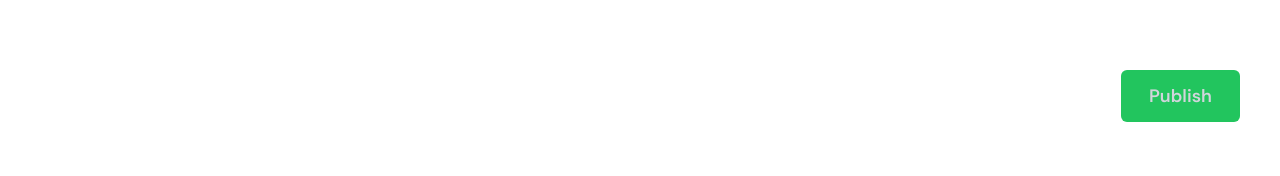
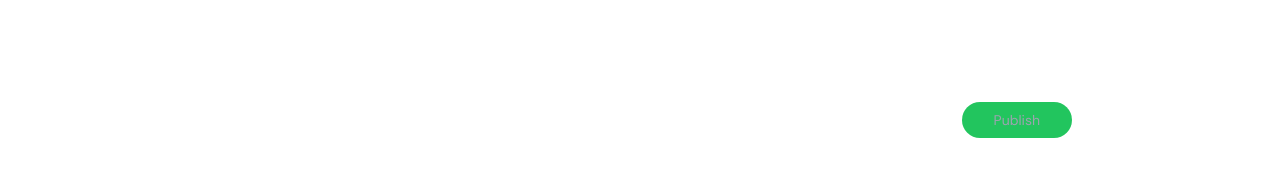
Before and after one commit to yashrajvrma/ChitPost-blog, a React (Vite) app in the folder frontend/: page /blog/create in a window 1280 px wide. Shown: the part 646-822 px from the top of the page. Built offline with nearby package versions, Linux system fonts and the light colour scheme; sample sign-in values are in the browser's storage.

Commit message:
all blogs route

```diff
--- a/frontend/src/App.tsx
+++ b/frontend/src/App.tsx
@@ -7,6 +7,8 @@ import UserAuth from "./pages/UserAuth";
 import GuestOnly from "./pages/GuestOnly";
 import PublishBlog from "./pages/PublishBlog";
 import PublishedPage from "./pages/PublishedPage";
+import AllBlogs from "./pages/AllBlogs";
+// import Blogs from "./pages/Blogs";
 
 function App() {
   return (
@@ -30,7 +32,7 @@ function App() {
               </GuestOnly>
             }
           />
-          {/* <Route path={"/blogs"} element={<Blogs />} /> */}
+          <Route path={"/blogs"} element={<AllBlogs />} />
           <Route
             path={"/blog/:id"}
             element={
--- a/frontend/src/components/EditorComponent.tsx
+++ b/frontend/src/components/EditorComponent.tsx
@@ -123,7 +123,7 @@ export default function EditorComponent() {
       // Optionally handle the response
       console.log("Successfully published");
       setTimeout(() => {
-        navigate("/");
+        navigate("/blogs");
       }, 2000);
     } catch (error) {
       console.error("Error publishing content:", error);
@@ -164,9 +164,99 @@ export default function EditorComponent() {
   }, [editorData]);
 
   return (
-    <div className="flex flex-col min-h-screen">
-      {/* Editor Container */}
-      <div className="flex-grow">
+    // <div className="flex flex-col min-h-screen">
+    //   {/* Editor Container */}
+    //   <div className="flex-grow">
+    //     <Editor
+    //       className="bg-transparent font-sans text-base h-full"
+    //       defaultValue=""
+    //       disableLocalStorage={true}
+    //       onUpdate={(editor) => {
+    //         setEditorData(editor?.getHTML() || "");
+    //       }}
+    //       handleImageUpload={handleImageUpload}
+    //     />
+    //   </div>
+
+    //   {/* Publish Button */}
+    //   <div className="flex flex-row">
+    //     <button
+    //       onClick={handlePublish}
+    //       className={`flex items-center md:text-lg justify-center md:px-7 md:py-3 px-5 py-2 text-base font-semibold rounded-md transition-colors duration-200 ${
+    //         isPublishable
+    //           ? "bg-green-500 hover:bg-green-600 text-white"
+    //           : "bg-green-500 text-gray-300 hover:cursor-not-allowed"
+    //       }`}
+    //       disabled={!isPublishable}
+    //     >
+    //       Publish
+    //     </button>
+    //     <Toaster containerClassName="text-lg font-sans" />
+    //   </div>
+    // </div>
+    // correct
+    // <div className="relative flex flex-col min-h-screen max-w-4xl mx-auto w-full">
+    //   <div className="flex-grow pb-20">
+    //     <Editor
+    //       className="bg-transparent font-sans text-base h-full"
+    //       defaultValue=""
+    //       disableLocalStorage={true}
+    //       onUpdate={(editor) => {
+    //         setEditorData(editor?.getHTML() || "");
+    //       }}
+    //       handleImageUpload={handleImageUpload}
+    //     />
+    //   </div>
+
+    //   <div className="absolute bottom-0 w-full bg-white border-t border-gray-200">
+    //     <div className="max-w-4xl mx-auto w-full flex justify-end py-4 px-4">
+    //       <button
+    //         onClick={handlePublish}
+    //         className={`flex items-center md:text-lg justify-center md:px-7 md:py-3 px-5 py-2 text-base font-semibold rounded-md transition-colors duration-200 ${
+    //           isPublishable
+    //             ? "bg-green-500 hover:bg-green-600 text-white"
+    //             : "bg-green-500 text-gray-300 hover:cursor-not-allowed"
+    //         }`}
+    //         disabled={!isPublishable}
+    //       >
+    //         Publish
+    //       </button>
+    //       <Toaster containerClassName="text-lg font-sans" />
+    //     </div>
+    //   </div>
+    // </div>
+    // <div className="relative flex flex-col min-h-screen max-w-4xl mx-auto w-full overflow-hidden">
+    //   <div className="flex-grow pb-20">
+    //     <Editor
+    //       className="bg-transparent font-sans text-base h-full bg-red-400"
+    //       defaultValue=""
+    //       disableLocalStorage={true}
+    //       onUpdate={(editor) => {
+    //         setEditorData(editor?.getHTML() || "");
+    //       }}
+    //       handleImageUpload={handleImageUpload}
+    //     />
+    //   </div>
+
+    //   <div className="fixed bottom-0 left-0 w-full bg-white border-gray-200">
+    //     <div className="max-w-4xl mx-auto w-full flex justify-end py-4 px-4">
+    //       <button
+    //         onClick={handlePublish}
+    //         className={`flex items-center md:text-sm justify-center md:px-8 md:py-2 px-5 py-2 text-sm rounded-full transition-colors duration-200 ${
+    //           isPublishable
+    //             ? "bg-green-500 hover:bg-green-600 text-white"
+    //             : "bg-green-500 text-gray-400 hover:cursor-not-allowed"
+    //         }`}
+    //         disabled={!isPublishable}
+    //       >
+    //         Publish
+    //       </button>
+    //       <Toaster containerClassName="text-base font-sans" />
+    //     </div>
+    //   </div>
+    // </div>
+    <div className="relative flex flex-col min-h-screen max-w-4xl mx-auto w-full overflow-hidden">
+      <div className="flex-grow pb-20 overflow-auto">
         <Editor
           className="bg-transparent font-sans text-base h-full"
           defaultValue=""
@@ -178,20 +268,21 @@ export default function EditorComponent() {
         />
       </div>
 
-      {/* Publish Button */}
-      <div className="fixed md:bottom-8 md:right-10 bottom-5 right-5">
+      <div className="fixed bottom-0 left-0 w-full bg-white border-gray-200">
+        <div className="max-w-4xl mx-auto w-full flex justify-end py-4 px-4">
           <button
             onClick={handlePublish}
-          className={`flex items-center md:text-lg justify-center md:px-7 md:py-3 px-5 py-2 text-base font-semibold rounded-md transition-colors duration-200 ${
+            className={`flex items-center md:text-sm justify-center md:px-8 md:py-2 px-5 py-2 text-sm rounded-full transition-colors duration-200 ${
               isPublishable
                 ? "bg-green-500 hover:bg-green-600 text-white"
-              : "bg-green-500 text-gray-300 hover:cursor-not-allowed"
+                : "bg-green-500 text-gray-400 hover:cursor-not-allowed"
             }`}
             disabled={!isPublishable}
           >
             Publish
           </button>
-        <Toaster containerClassName="text-lg font-sans" />
+          <Toaster containerClassName="text-base font-sans" />
+        </div>
       </div>
     </div>
   );
--- a/frontend/src/components/Navbar.tsx
+++ b/frontend/src/components/Navbar.tsx
@@ -157,7 +157,7 @@ const NavBar = () => {
         </div>
       </div>
       <Toaster
-        containerClassName="sm:text-lg text-sm font-sans px-0"
+        containerClassName="sm:text-base text-sm font-sans px-0"
         position="top-center"
         toastOptions={{
           icon: "😔",
--- a/frontend/src/components/ui/popover.tsx
+++ b/frontend/src/components/ui/popover.tsx
@@ -19,7 +19,7 @@ const PopoverContent = React.forwardRef<
       align={align}
       sideOffset={sideOffset}
       className={cn(
-        "z-50 max-w-sm rounded-md border bg-popover sm:py-5 py-3 sm:pr-12 pr-6 pl-4 my-1 sm:mr-3 mr-4 text-popover-foreground shadow-md outline-none data-[state=open]:animate-in data-[state=closed]:animate-out data-[state=closed]:fade-out-0 data-[state=open]:fade-in-0 data-[state=closed]:zoom-out-95 data-[state=open]:zoom-in-95 data-[side=bottom]:slide-in-from-top-2 data-[side=left]:slide-in-from-right-2 data-[side=right]:slide-in-from-left-2 data-[side=top]:slide-in-from-bottom-2",
+        "z-50 max-w-sm rounded-md border bg-popover sm:py-5 py-3 sm:pr-12 pr-6 pl-4 sm:my-3 m-1 sm:mr-36 mr-4 text-popover-foreground shadow-md outline-none data-[state=open]:animate-in data-[state=closed]:animate-out data-[state=closed]:fade-out-0 data-[state=open]:fade-in-0 data-[state=closed]:zoom-out-95 data-[state=open]:zoom-in-95 data-[side=bottom]:slide-in-from-top-2 data-[side=left]:slide-in-from-right-2 data-[side=right]:slide-in-from-left-2 data-[side=top]:slide-in-from-bottom-2",
         className
       )}
       {...props}
--- /dev/null
+++ b/frontend/src/pages/AllBlogs.tsx
@@ -0,0 +1,15 @@
+import NavBar from "../components/Navbar";
+import Blogs from "./Blogs";
+
+function AllBlogs() {
+  return (
+    <div className="flex flex-col w-full sm:max-w-4xl mx-auto">
+      <NavBar />
+      <div>
+        <Blogs take={""} />
+      </div>
+    </div>
+  );
+}
+
+export default AllBlogs;
--- a/frontend/src/pages/PublishBlog.tsx
+++ b/frontend/src/pages/PublishBlog.tsx
@@ -3,11 +3,14 @@ import NavBar from "../components/Navbar";
 
 function PublishBlog() {
   return (
-    <div className="flex flex-col justify-center sm:max-w-4xl max-w-2xl mx-auto">
-      <div>
+    <div className="flex flex-col sm:max-w-4xl max-w-2xl mx-auto min-h-screen">
+      {/* Navbar */}
+      <div className="flex-shrink-0">
         <NavBar />
       </div>
-      <div className="flex justify-center items-center h-screen md:mt-10 font-sans">
+
+      {/* Main Content */}
+      <div className="flex flex-grow justify-center items-center font-sans overflow-hidden">
         <div className="max-w-xl md:max-w-4xl w-full h-full">
           <EditorComponent />
         </div>
--- a/frontend/src/pages/PublishedPage.tsx
+++ b/frontend/src/pages/PublishedPage.tsx
@@ -3,7 +3,7 @@ import DetailedBlog from "./DetailedBlog";
 
 function PublishedPage() {
   return (
-    <div>
+    <div className="flex flex-col w-full sm:max-w-4xl mx-auto">
       <NavBar />
       <div>
         <div className="flex justify-center px-4">
```
Also changed, not shown: frontend/src/pages/Home.tsx (+19 -2 lines). Lines whose indentation alone changed are shown as unchanged.
